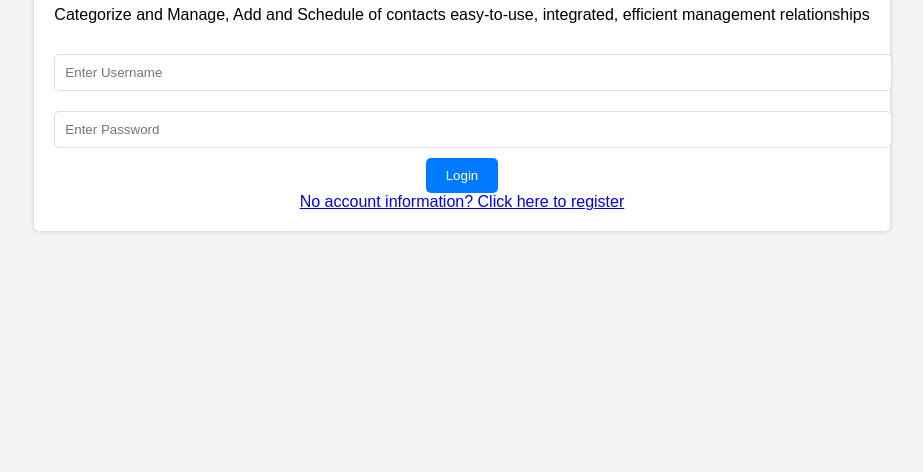
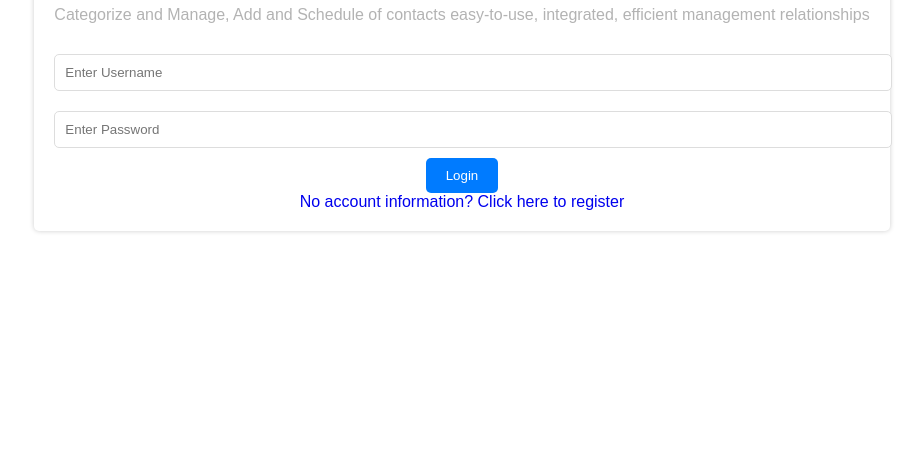
Before and after one commit to RinkoQAQ/IT_Pro_CRM, a website: page index.html in a window 1280 px wide. Shown: the part 344-816 px from the top of the page, without its empty margins (178-1101 px from the left). Drawn offline with nearby package versions, Linux system fonts and the light colour scheme; files that its build step writes are made by us from their sources.

Commit message:
Update index.html, change to Lato-Regular

```diff
--- a/index.html
+++ b/index.html
@@ -5,10 +5,11 @@
     <meta charset="UTF-8">
     <meta name="viewport" content="width=device-width, initial-scale=1.0">
     <title>Login</title>
+    <link rel="stylesheet" href="css/styles.css">
     <style>
         body {
-            font-family: Arial, sans-serif;
-            background-color: #f4f4f4;
+            font-family: 'Lato-Regular', sans-serif;
+            background-color: #fff;
             display: flex;
             justify-content: center;
             align-items: center;
```
